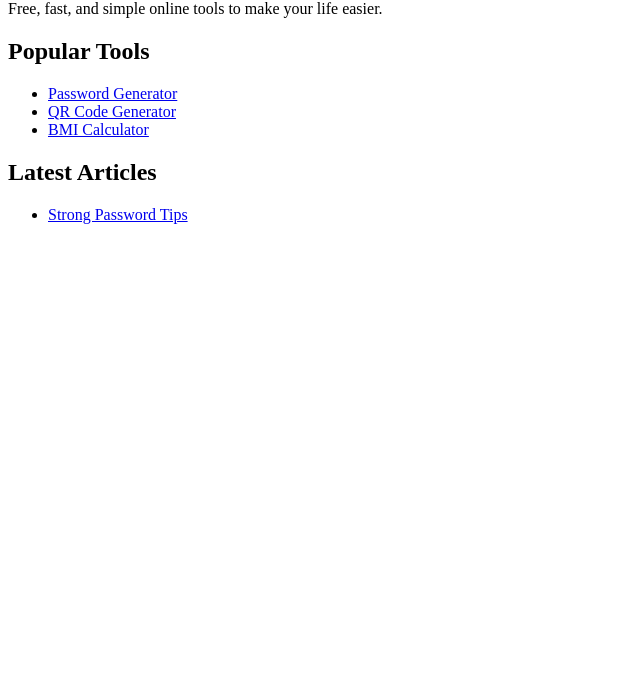
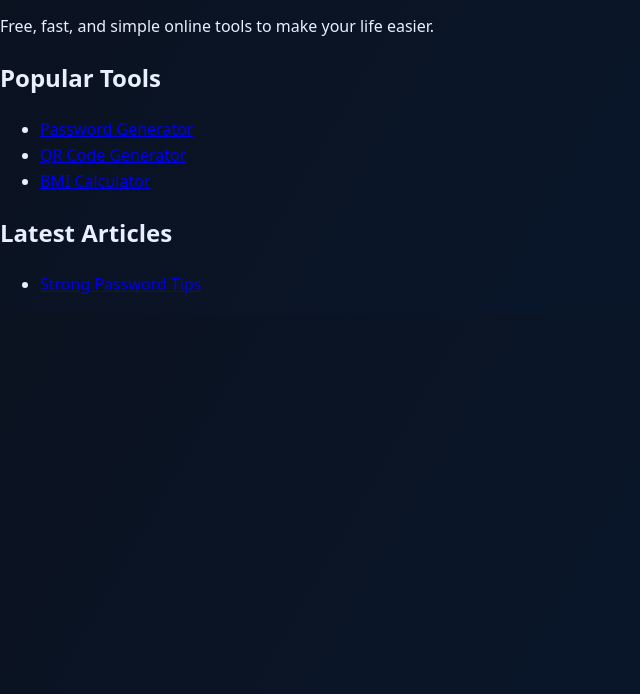
Before and after one commit to zainovahub-code/zain, a plain HTML site: page index.html in a window 1280 px wide. Shown: the part 106-800 px from the top of the page, without its empty margins (0-640 px from the left). Drawn offline with Linux system fonts and the light colour scheme.

Commit message:
Update index.html

```diff
--- a/index.html
+++ b/index.html
@@ -6,7 +6,11 @@
   <meta name="viewport" content="width=device-width, initial-scale=1.0">
   <title>Zain Tools - Free Online Tools</title>
   <meta name="description" content="Free online tools: password generator, QR code generator, converters, BMI calculator, IP checker and more.">
+
+  <!-- CSS link -->
+  <link rel="stylesheet" href="style.css">
 </head>
+
 <body>
   <nav>
     <a href="index.html">Home</a>
```
